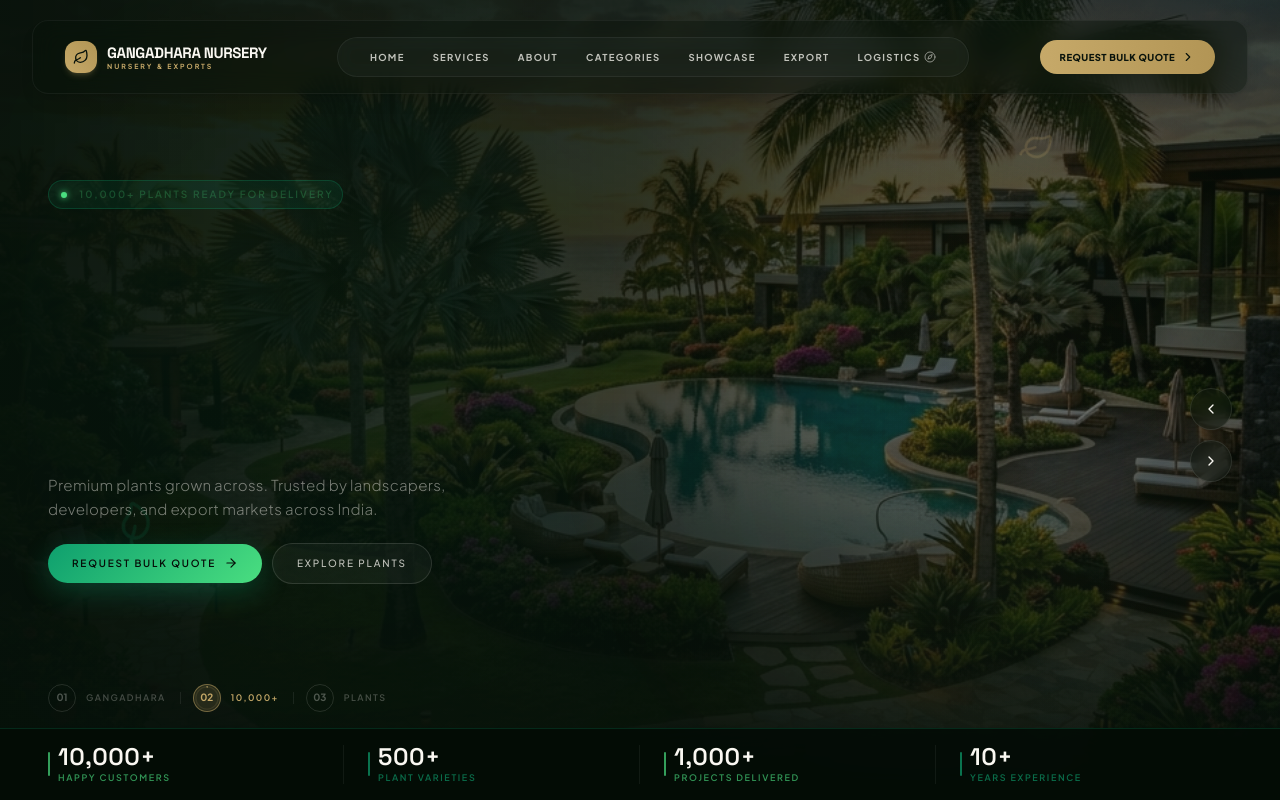
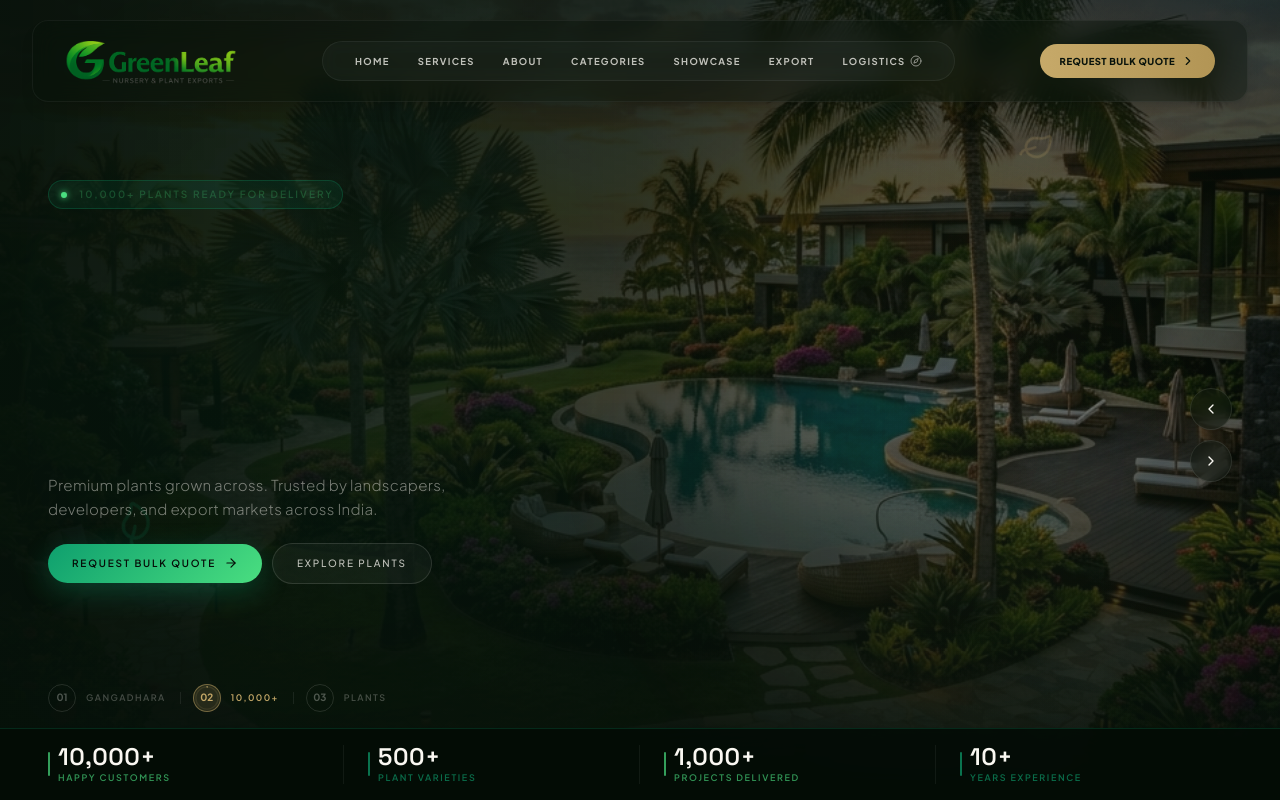
Before and after one commit to rameshnaiduayyala/nursery-website, a React (Vite) app: page / in a window 1280 px wide. Shown: the top 800 px of the page. Built offline with nearby package versions, Linux system fonts and the light colour scheme.

Commit message:
feat: implement invoice generator module with custom columns and theme support

```diff
--- a/src/billing/InvoiceGenerator.jsx
+++ b/src/billing/InvoiceGenerator.jsx
@@ -69,7 +69,7 @@ const INITIAL_STATE = {
     email: companyDetails.email,
     gstin: companyDetails.gstin,
     pan: companyDetails.pan,
-    logo: null,
+    logo: companyDetails.logo || null,
     bankName: companyDetails.bankName,
     accountNo: companyDetails.accountNo,
     ifsc: companyDetails.ifsc,
--- a/src/components/Footer.jsx
+++ b/src/components/Footer.jsx
@@ -23,6 +23,14 @@ export default function Footer({ onOpenQuote }) {
         {/* Brand details */}
         <div className="lg:col-span-4 space-y-6">
           <a href="#home" className="flex items-center space-x-2.5 group w-fit">
+            {companyDetails.logo ? (
+              <img
+                src={companyDetails.logo}
+                alt={companyDetails.name}
+                className="h-12 md:h-14 w-auto object-contain transition-transform duration-300 group-hover:scale-105"
+              />
+            ) : (
+              <>
                 <div className="flex items-center justify-center w-9 h-9 rounded-xl bg-gradient-to-tr from-[#C6A969] to-[#B29555] shadow-md shadow-[#C6A969]/15 group-hover:rotate-6 transition-transform duration-300">
                   <Leaf className="w-5 h-5 text-[#08120B]" />
                 </div>
@@ -34,6 +42,8 @@ export default function Footer({ onOpenQuote }) {
                     {companyDetails.subtitle}
                   </span>
                 </div>
+              </>
+            )}
           </a>
 
           <p className="text-xs sm:text-sm text-[#E8E6DF]/60 leading-relaxed font-sans max-w-[280px]">
--- a/src/components/Navbar.jsx
+++ b/src/components/Navbar.jsx
@@ -55,6 +55,14 @@ export default function Navbar({ onOpenQuote }) {
       <div className="px-5 md:px-8 flex items-center justify-between">
         {/* Logo */}
         <a href={isHome ? '#home' : '/'} className="flex items-center space-x-2.5 group flex-shrink-0">
+          {companyDetails.logo ? (
+            <img
+              src={companyDetails.logo}
+              alt={companyDetails.name}
+              className="h-10 md:h-12 w-auto object-contain transition-transform duration-300 group-hover:scale-105"
+            />
+          ) : (
+            <>
               <div className="relative flex items-center justify-center w-8 h-8 rounded-xl bg-gradient-to-tr from-[#C6A969] to-[#B29555] shadow-md shadow-[#C6A969]/20 group-hover:rotate-6 group-hover:shadow-[#C6A969]/40 transition-all duration-300">
                 <Leaf className="w-4 h-4 text-[#08120B]" />
               </div>
@@ -66,6 +74,8 @@ export default function Navbar({ onOpenQuote }) {
                   {companyDetails.subtitle}
                 </span>
               </div>
+            </>
+          )}
         </a>
 
         {/* Desktop Menu — pill pill style */}
--- a/src/data/nurseryData.js
+++ b/src/data/nurseryData.js
@@ -1,11 +1,12 @@
 import landscapeAfter from '../assets/landscape_after.png';
 import nurseryAerial from '../assets/nursery_aerial.png';
+import companyLogo from '../assets/Logo.png';
 
 // 0. Centralized Nursery Branding & Contact Info (For website and billing portal fallback)
 export const companyDetails = {
-  name: "Gangadhara Nursery",
+  name: "GreenLeaf Nursery",
   subtitle: "Nursery & Exports",
-  address: "Nh-5, Venkayammapeta",
+  address: "Venkayammapeta",
   city: "Rajahmundry, Andhra Pradesh 533126",
   phone: "+91 79894 19864",
   phoneAlt: "+91 98765 43210",
@@ -18,6 +19,7 @@ export const companyDetails = {
   branch: "Banjara Hills Branch",
   whatsappNumber: "917989419864",
   billingPassword: "admin123",
+  logo: companyLogo, // Path or URL to the logo image. If empty/null, it falls back to the text logo.
 };
 
 // 1. Hero Slideshow Database
```
Also changed, not shown: src/assets/Logo.png (added). Lines whose indentation alone changed are shown as unchanged.
